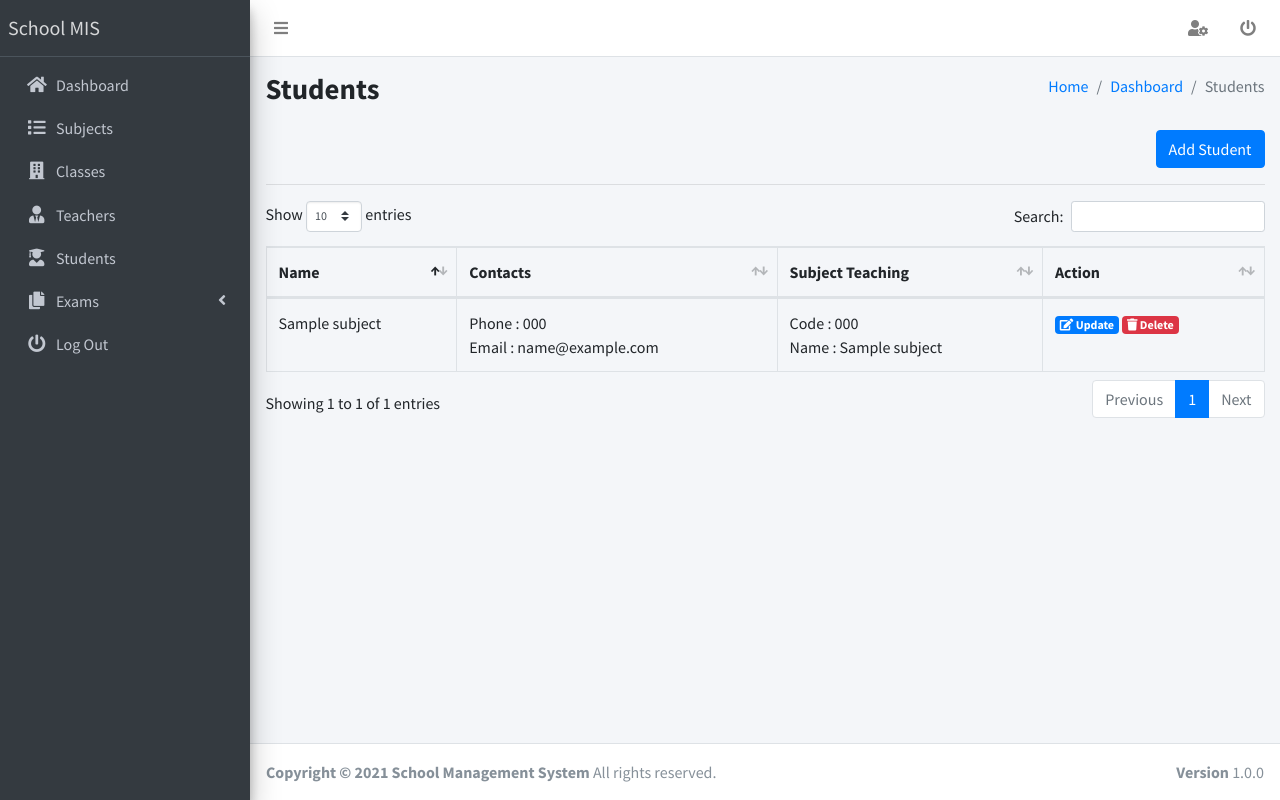
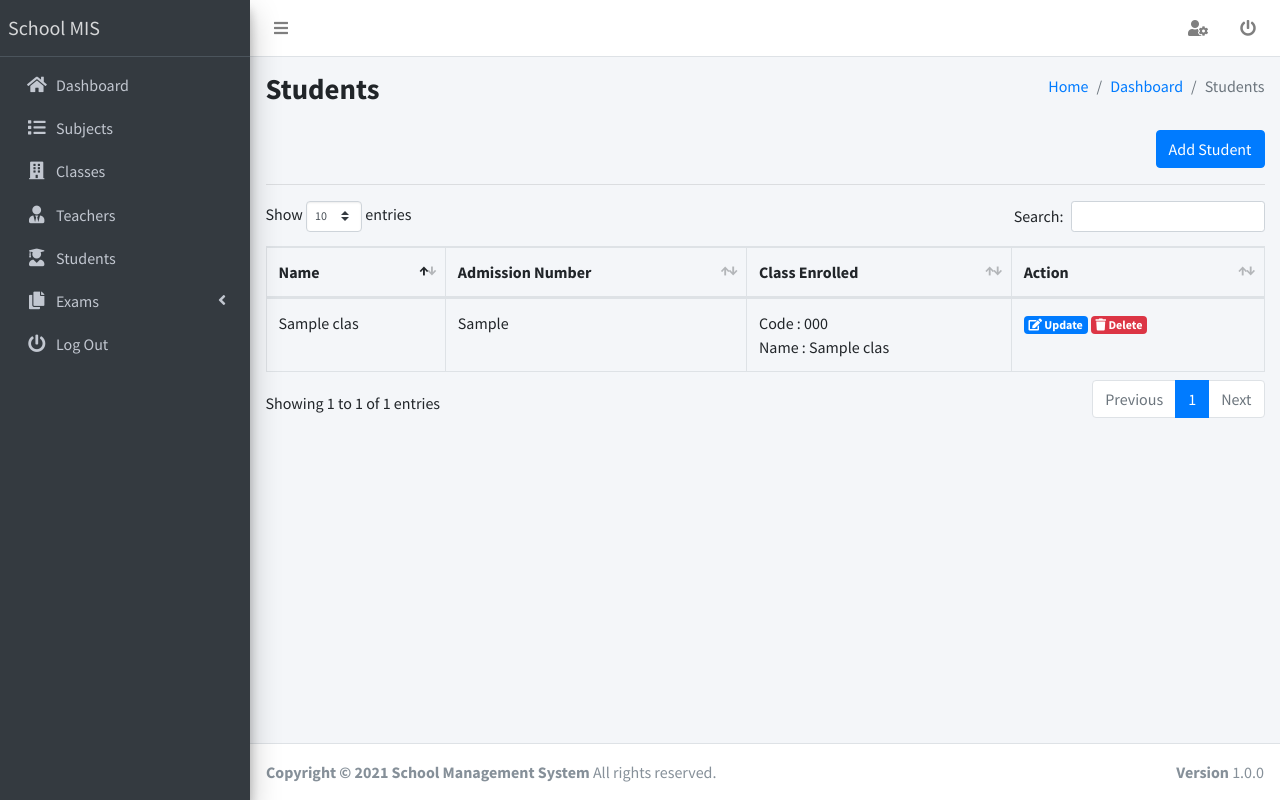
Before and after one commit to MartMbithi/Weekend_Project_I, a PHP site: page /students in a window 1280 px wide. Run offline with PHP 8.4, Linux system fonts and the light colour scheme; the visitor is signed in with stand-in values (Sample User, id 1); tables that the repository leaves empty or names only in its code hold one stand-in row (values such as "Sample post").

Commit message:
Implement FETCH & DELETE Operations On Student Module

```diff
--- a/students.php
+++ b/students.php
@@ -205,41 +205,40 @@ require_once('partials/head.php');
                                 <thead>
                                     <tr>
                                         <th>Name</th>
-                                        <th>Contacts </th>
-                                        <th>Subject Teaching</th>
+                                        <th>Admission Number </th>
+                                        <th>Class Enrolled</th>
                                         <th>Action</th>
                                     </tr>
                                 </thead>
                                 <tbody>
                                     <?php
-                                    $ret = "SELECT * FROM teacher t
-                                    INNER JOIN subject s
-                                     ON t.t_subject_id = s.subject_id ";
+                                    $ret = "SELECT * FROM student s
+                                    INNER JOIN class c
+                                     ON s.student_class_id = c.class_id";
                                     $stmt = $mysqli->prepare($ret);
                                     $stmt->execute(); //ok
                                     $res = $stmt->get_result();
-                                    while ($teacher = $res->fetch_object()) {
+                                    while ($std = $res->fetch_object()) {
                                     ?>
                                         <tr>
-                                            <td><?php echo $teacher->t_name; ?></td>
+                                            <td><?php echo $std->student_name; ?></td>
                                             <td>
-                                                Phone : <?php echo $teacher->t_phone; ?><br>
-                                                Email : <?php echo $teacher->t_email; ?>
+                                                <?php echo $std->student_admno; ?>
                                             </td>
                                             <td>
-                                                Code : <?php echo $teacher->subject_code . '<br> Name : ' . $teacher->subject_name; ?>
+                                                Code : <?php echo $std->class_code . '<br> Name : ' . $std->class_name; ?>
                                             </td>
                                             <td>
-                                                <a class="badge badge-primary" data-toggle="modal" href="#edit-<?php echo $teacher->t_id; ?>">
+                                                <a class="badge badge-primary" data-toggle="modal" href="#edit-<?php echo $std->student_id; ?>">
                                                     <i class="fas fa-edit"></i>
                                                     Update
                                                 </a>
-                                                <a class="badge badge-danger" data-toggle="modal" href="#delete-<?php echo $teacher->t_id; ?>">
+                                                <a class="badge badge-danger" data-toggle="modal" href="#delete-<?php echo $std->student_id; ?>">
                                                     <i class="fas fa-trash"></i>
                                                     Delete
                                                 </a>
                                                 <!-- Update Modal -->
-                                                <div class="modal fade" id="edit-<?php echo $teacher->t_id; ?>">
+                                                <div class="modal fade" id="edit-<?php echo $std->student_id; ?>">
                                                     <div class="modal-dialog  modal-lg">
                                                         <div class="modal-content">
                                                             <div class="modal-header">
@@ -249,29 +248,7 @@ require_once('partials/head.php');
                                                                 </button>
                                                             </div>
                                                             <div class="modal-body">
-                                                                <form method="post" enctype="multipart/form-data" role="form">
-                                                                    <div class="card-body">
-                                                                        <div class="row">
-                                                                            <div class="form-group col-md-12">
-                                                                                <label for="">Full Name</label>
-                                                                                <input type="text" required name="t_name" value="<?php echo $teacher->t_name; ?>" class="form-control">
-                                                                                <input type="hidden" required name="t_id" value="<?php echo $teacher->t_id; ?>" class="form-control">
 
-                                                                            </div>
-                                                                            <div class="form-group col-md-6">
-                                                                                <label for="">Email</label>
-                                                                                <input type="email" required name="t_email" value="<?php echo $teacher->t_email; ?>" class="form-control">
-                                                                            </div>
-                                                                            <div class="form-group col-md-6">
-                                                                                <label for="">Phone Number</label>
-                                                                                <input type="text" required name="t_phone" value="<?php echo $teacher->t_phone; ?>" class="form-control">
-                                                                            </div>
-                                                                        </div>
-                                                                    </div>
-                                                                    <div class="text-right">
-                                                                        <button type="submit" name="update_teacher" class="btn btn-primary">Submit</button>
-                                                                    </div>
-                                                                </form>
                                                             </div>
                                                         </div>
                                                     </div>
@@ -279,7 +256,7 @@ require_once('partials/head.php');
                                                 <!-- End Modal -->
 
                                                 <!-- Delete Modal -->
-                                                <div class="modal fade" id="delete-<?php echo $teacher->t_id; ?>" tabindex="-1" role="dialog" aria-labelledby="exampleModalLabel" aria-hidden="true">
+                                                <div class="modal fade" id="delete-<?php echo $std->student_id; ?>" tabindex="-1" role="dialog" aria-labelledby="exampleModalLabel" aria-hidden="true">
                                                     <div class="modal-dialog modal-dialog-centered" role="document">
                                                         <div class="modal-content">
                                                             <div class="modal-header">
@@ -290,11 +267,11 @@ require_once('partials/head.php');
                                                             </div>
                                                             <div class="modal-body text-center text-danger">
                                                                 <form method="POST">
-                                                                    <h4>Delete <?php echo $teacher->t_name; ?> ?</h4>
+                                                                    <h4>Delete <?php echo $std->student_name; ?> ?</h4>
                                                                     <br>
-                                                                    <p>Heads Up, You are about to delete <?php echo $teacher->t_name; ?>. This action is irrevisble.</p>
+                                                                    <p>Heads Up, You are about to delete <?php echo $std->student_name; ?>. This action is irrevisble.</p>
                                                                     <button type="button" class="text-center btn btn-success" data-dismiss="modal">No</button>
-                                                                    <input type="hidden" name="t_id" value="<?php echo $teacher->t_id; ?>">
+                                                                    <input type="hidden" name="student_id" value="<?php echo $std->student_id; ?>">
                                                                     <input type="submit" class="text-center btn btn-danger" value="Delete" name="delete">
                                                                 </form>
                                                             </div>
```
